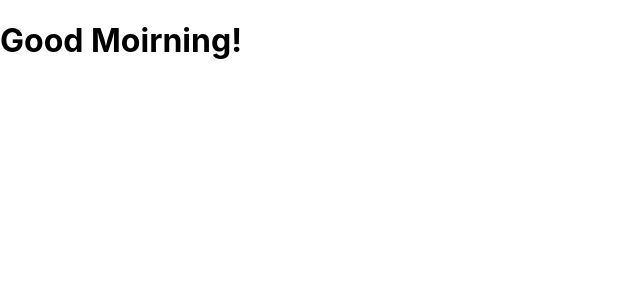
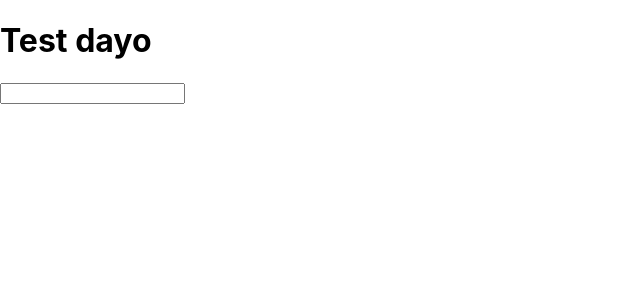
Before and after one commit to riririusei99/study-react-app, a React (Create React App) app: page / in a window 1280 px wide. Shown: the top 300 px of the page, without its empty margins (0-640 px from the left). Built offline with nearby package versions, Linux system fonts and the light colour scheme.

Commit message:
study JSX2

```diff
--- a/src/App.js
+++ b/src/App.js
@@ -2,11 +2,12 @@
 import React from 'react';
 
 function App() {
-  // こんな風にも書ける2
-  const greeting = "Good Moirning!";
-  // Javascriptの予約後とかぶる
-  const dom = <h1 className="foo">{greeting}</h1>
-  return (dom);
+  return (
+    <div>
+      <h1>Test dayo</h1>
+      <input type="text" onChange={() => {console.log("changed!!")} } />
+    </div>
+  );
 }
 
 export default App;
```
